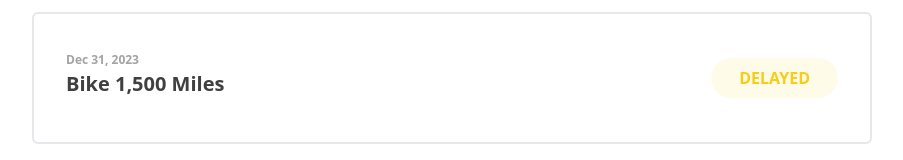
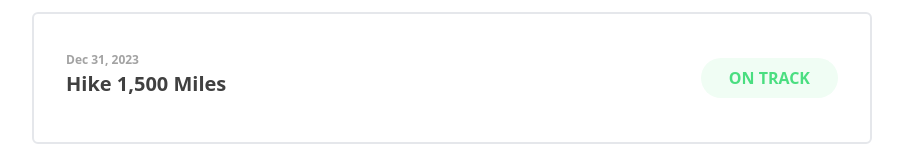
Before and after one commit to jordancalhoun/jordancalhoun.com, a SvelteKit app: page /goals in a window 1280 px wide. Shown: the part 572-732 px from the top of the page, without its empty margins (188-1091 px from the left). Built offline with nearby package versions, Linux system fonts and the light colour scheme; a web font is replaced by a local one.

Commit message:
Update +page.svelte

```diff
--- a/src/routes/goals/+page.svelte
+++ b/src/routes/goals/+page.svelte
@@ -33,9 +33,9 @@
 			completed: false
 		},
 		{
-			title: 'Bike 1,500 Miles',
+			title: 'Hike 1,500 Miles',
 			date: 'Dec 31, 2023',
-			ontrack: false,
+			ontrack: true,
 			completed: false
 		}
 	];
```
